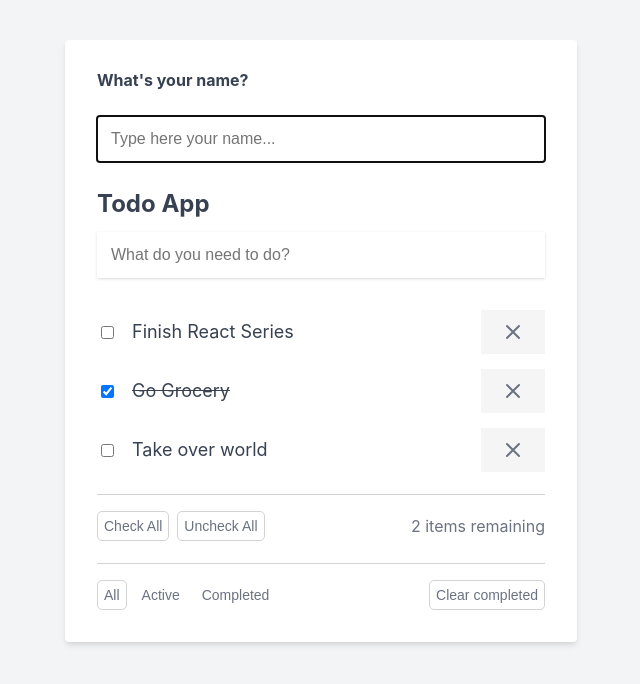
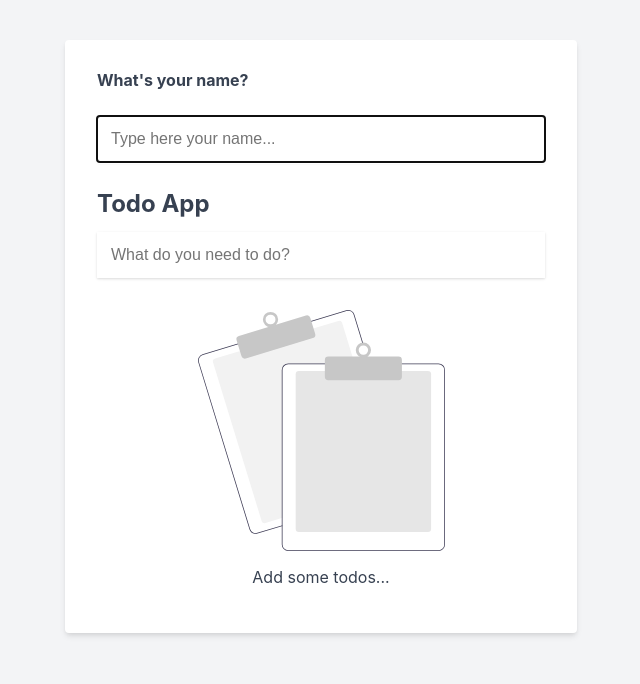
Before and after one commit to Infvyr/React-Todo, a React (Create React App) app: page / in a window 1280 px wide. Shown: the top 684 px of the page, without its empty margins (319-959 px from the left). Built offline with nearby package versions, Linux system fonts and the light colour scheme.

Commit message:
feature: moved useState data to localstorage

```diff
--- a/src/App.js
+++ b/src/App.js
@@ -1,4 +1,5 @@
-import { useEffect, useState, useRef, useMemo } from 'react';
+import { useEffect, useRef, useMemo } from 'react';
+import { useLocalStorage } from './hooks/useLocalStorage';
 import './reset.css';
 import './index.css';
 
@@ -6,41 +7,26 @@ import NoTodos from './components/NoTodos';
 import TodoForm from './components/TodoForm';
 import TodoList from './components/TodoList';
 
-const todoData = [
-	{
-		id: 1,
-		title: 'Finish React Series',
-		isComplete: false,
-		isEditing: false,
-	},
-	{
-		id: 2,
-		title: 'Go Grocery',
-		isComplete: true,
-		isEditing: false,
-	},
-	{
-		id: 3,
-		title: 'Take over world',
-		isComplete: false,
-		isEditing: false,
-	},
-];
+// const todoData = [];
 
 function App() {
-	const [todos, setTodos] = useState(() => []);
-	const [idForTodo, setIdForTodo] = useState(4);
-	const [name, setName] = useState('');
+	const [todos, setTodos] = useLocalStorage('todos', []);
+	const [idForTodo, setIdForTodo] = useLocalStorage('idForTodo', 1);
+	const [name, setName] = useLocalStorage('name', '');
 
 	let nameInputRef = useRef();
 
-	useEffect(() => {
-		setTodos(todoData);
-	}, []);
+	// useEffect(() => {
+	// 	setTodos(todoData);
+	// }, []);
 
 	useEffect(() => {
 		nameInputRef.current.focus();
 	}, []);
+
+	const handleNameInput = ({ target: { value } }) => {
+		setName(value);
+	};
 
 	const addTodo = title => {
 		setTodos([
@@ -145,7 +131,7 @@ function App() {
 							className="todo-input"
 							placeholder="Type here your name..."
 							value={name}
-							onChange={e => setName(e.target.value)}
+							onChange={handleNameInput}
 						/>
 					</form>
 					{name && (
--- /dev/null
+++ b/src/hooks/useLocalStorage.js
@@ -0,0 +1,15 @@
+import { useState, useEffect } from 'react';
+
+export const useLocalStorage = (key, initialValue) => {
+	const [value, setValue] = useState(() => {
+		const item = localStorage.getItem(key);
+
+		return item ? JSON.parse(item) : initialValue;
+	});
+
+	useEffect(() => {
+		localStorage.setItem(key, JSON.stringify(value));
+	}, [key, value]);
+
+	return [value, setValue];
+};
```
